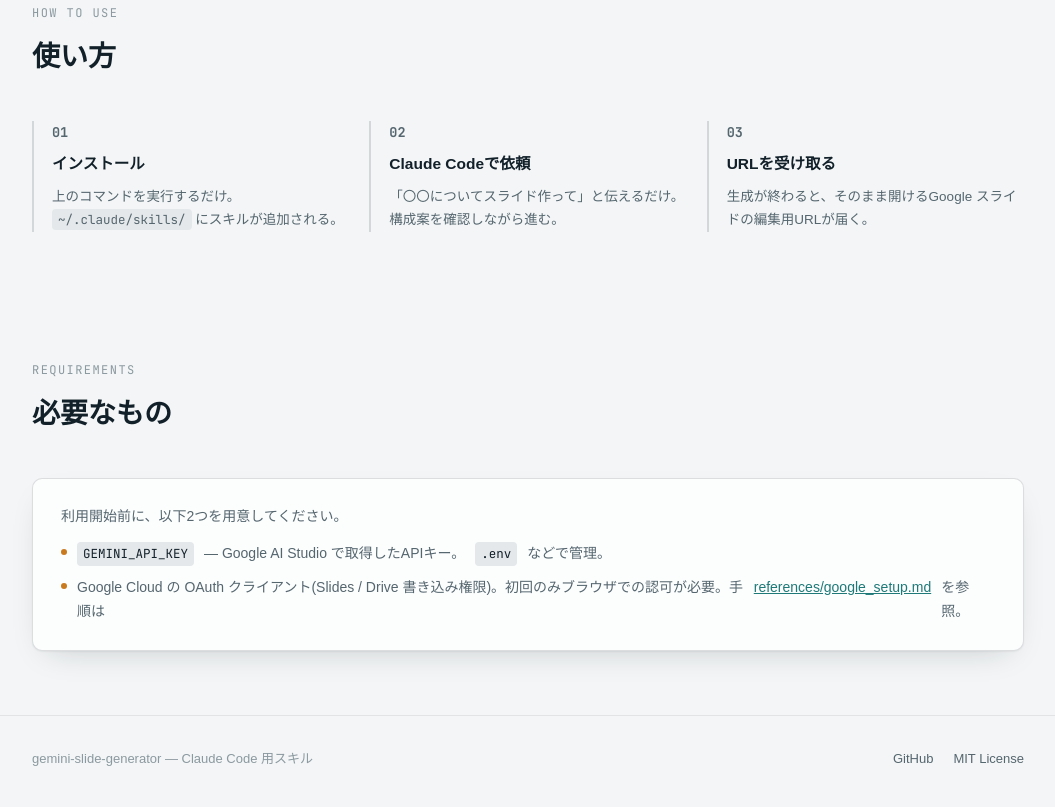
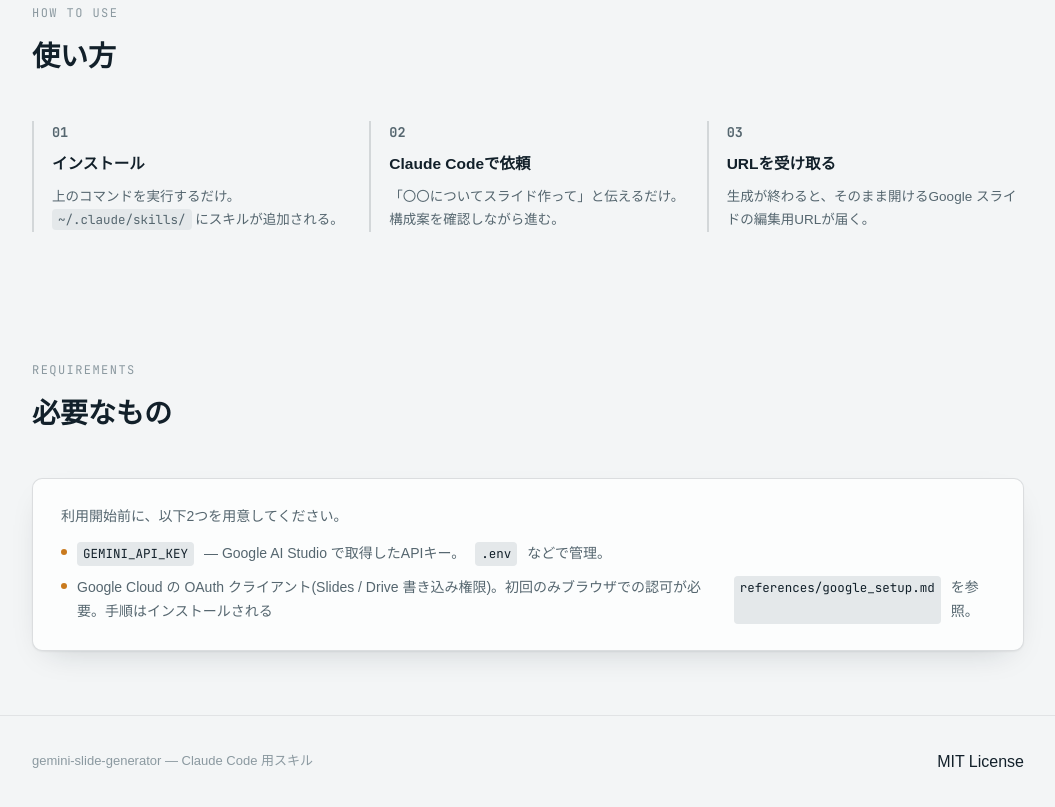
Before and after one commit to aigisujp-sudo/gemini-slide-generator, a plain HTML site: page site/index.html in a window 1280 px wide. Shown: the part 1540-2347 px from the top of the page, without its empty margins (112-1167 px from the left). Drawn offline with Linux system fonts and the light colour scheme.

Commit message:
Remove remaining GitHub links from footer and requirements section
Co-Authored-By: Claude Sonnet 5 <noreply@anthropic.com>

```diff
--- a/site/index.html
+++ b/site/index.html
@@ -556,7 +556,7 @@
         <p style="margin:0; font-size:14px; color:var(--ink-soft);">利用開始前に、以下2つを用意してください。</p>
         <ul>
           <li><code>GEMINI_API_KEY</code> — Google AI Studio で取得したAPIキー。<code>.env</code> などで管理。</li>
-          <li>Google Cloud の OAuth クライアント(Slides / Drive 書き込み権限)。初回のみブラウザでの認可が必要。手順は <a href="https://github.com/aigisujp-sudo/gemini-slide-generator/blob/main/skill/references/google_setup.md" target="_blank" rel="noopener">references/google_setup.md</a> を参照。</li>
+          <li>Google Cloud の OAuth クライアント(Slides / Drive 書き込み権限)。初回のみブラウザでの認可が必要。手順はインストールされる <code>references/google_setup.md</code> を参照。</li>
         </ul>
       </div>
     </div>
@@ -567,8 +567,7 @@
   <div class="wrap footer-row">
     <p>gemini-slide-generator — Claude Code 用スキル</p>
     <div class="footer-links">
-      <a href="https://github.com/aigisujp-sudo/gemini-slide-generator" target="_blank" rel="noopener">GitHub</a>
-      <a href="https://github.com/aigisujp-sudo/gemini-slide-generator/blob/main/LICENSE" target="_blank" rel="noopener">MIT License</a>
+      <span>MIT License</span>
     </div>
   </div>
 </footer>
```
